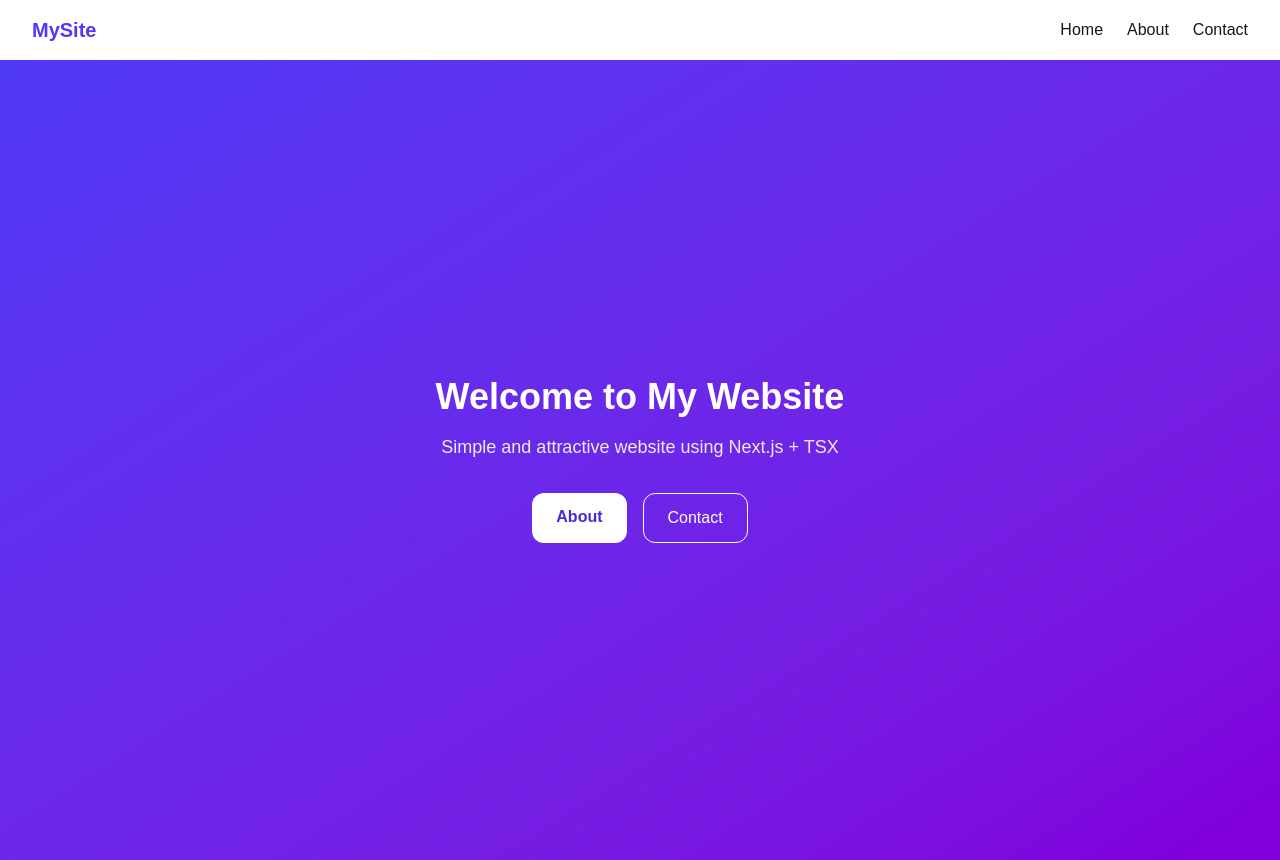
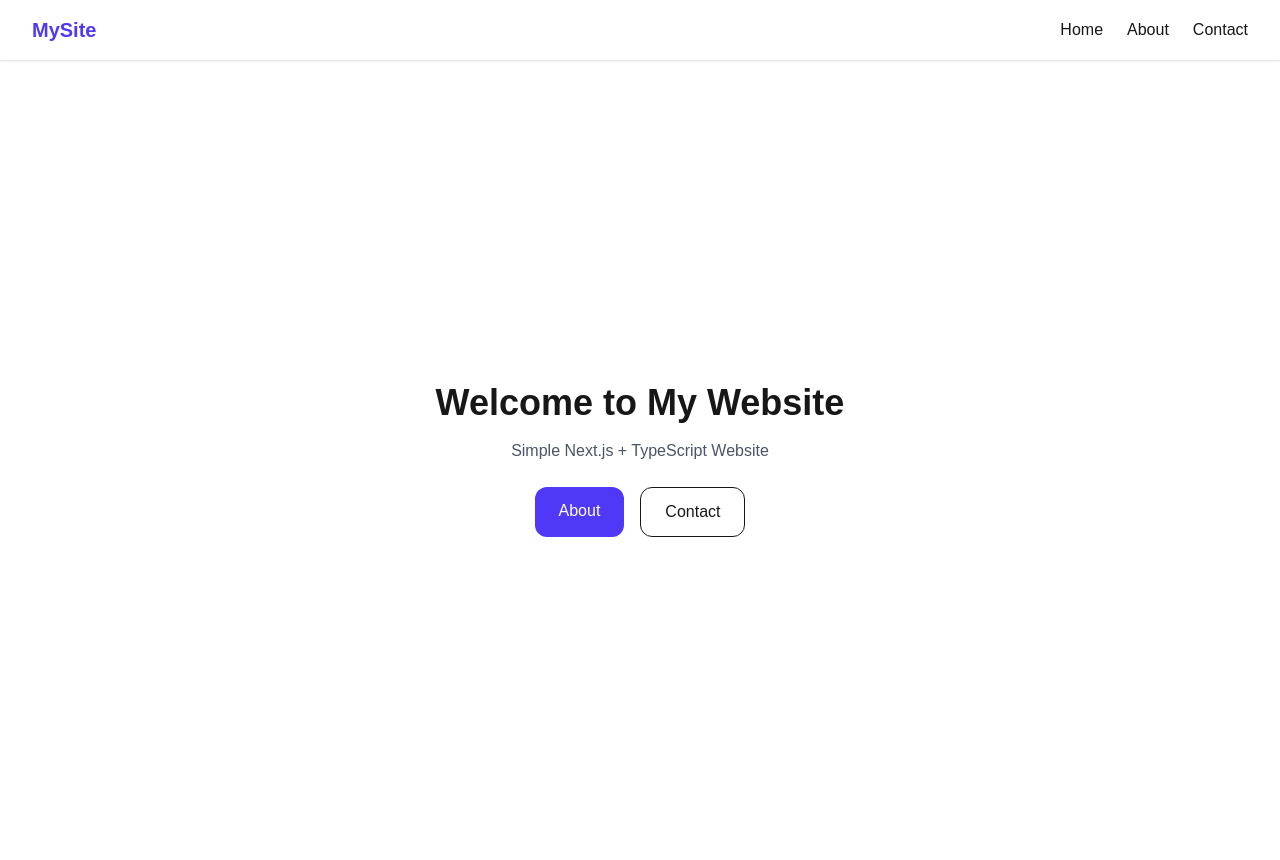
Before and after one commit to Huzaifabaloch9t-dev/simple-web, a Next.js app: page / in a window 1280 px wide. Built offline with nearby package versions, Linux system fonts and the light colour scheme.

Commit message:
update page

```diff
--- a/src/app/page.tsx
+++ b/src/app/page.tsx
@@ -2,27 +2,20 @@ import Link from "next/link";
 
 export default function Home() {
   return (
-    <main className="min-h-screen flex flex-col items-center justify-center bg-linear-to-br from-indigo-600 to-purple-700 text-white px-6">
-      <div className="max-w-2xl text-center">
+    <main className="min-h-screen flex items-center justify-center text-center">
+      <div>
         <h1 className="text-4xl font-bold mb-4">
           Welcome to My Website
         </h1>
-        <p className="text-lg opacity-90 mb-8">
-          Simple and attractive website using Next.js + TSX
+        <p className="text-gray-600 mb-6">
+          Simple Next.js + TypeScript Website
         </p>
 
         <div className="flex gap-4 justify-center">
-          <Link
-            href="/about"
-            className="px-6 py-3 rounded-xl bg-white text-indigo-700 font-semibold"
-          >
+          <Link href="/about" className="px-6 py-3 bg-indigo-600 text-white rounded-xl">
             About
           </Link>
-
-          <Link
-            href="/contact"
-            className="px-6 py-3 rounded-xl border border-white"
-          >
+          <Link href="/contact" className="px-6 py-3 border rounded-xl">
             Contact
           </Link>
         </div>
```
